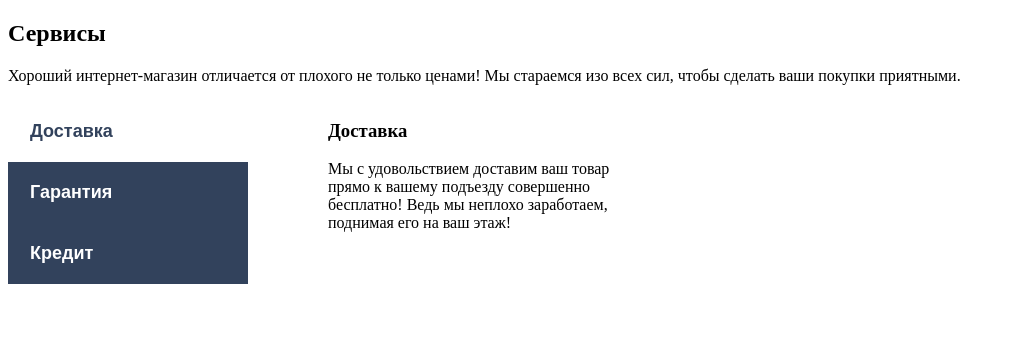
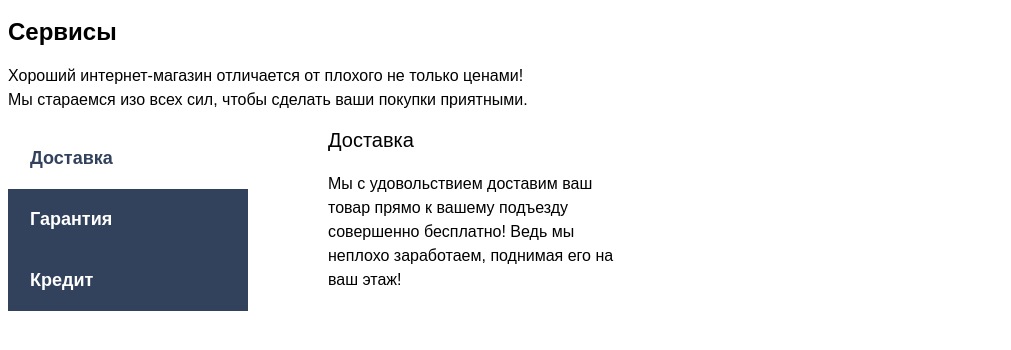
Before and after one commit to umnyash/css-simple-slider, a plain HTML site: page index.html in a window 1280 px wide. Shown: the whole page, without its empty margins (0-1011 px from the left). Drawn offline with Linux system fonts and the light colour scheme.

Commit message:
Группирует слайды в список.

```diff
--- a/index.html
+++ b/index.html
@@ -17,18 +17,21 @@
         <input type="radio" id="btn-credit" class="btn-credit" name="service-name">
         <label for="btn-credit" class="lbl-credit">Кредит</label>
 
+        <dl class="slide-list">
           <div class="slide slide-delivery">
-          <h3>Доставка</h3>
-          <p>Мы с удовольствием доставим ваш товар прямо к вашему подъезду совершенно бесплатно! Ведь мы неплохо заработаем, поднимая его на ваш этаж!</p>
+            <dt>Доставка</dt>
+            <dd>Мы с удовольствием доставим ваш товар прямо к вашему подъезду совершенно бесплатно! Ведь мы неплохо
+              заработаем, поднимая его на ваш этаж!</dd>
           </div>
           <div class="slide slide-guarantee">
-          <h3>Гарантия</h3>
-          <p>(текст про гарантию)</p>
+            <dt>Гарантия</dt>
+            <dd>(текст про гарантию)</dd>
           </div>
           <div class="slide slide-credit">
-          <h3>Кредит</h3>
-          <p>(текст про кредит)</p>
+            <dt>Кредит</dt>
+            <dd>(текст про кредит)</dd>
           </div>
+        </dl>
 	  </div>
     </section>
   </body>
--- a/style.css
+++ b/style.css
@@ -8,13 +8,13 @@ input:checked + label {
   color: #32425C;
 }
 
-.btn-delivery:checked ~ .slide-delivery {
+.btn-delivery:checked ~ .slide-list .slide-delivery {
   display: block;
 }
-.btn-guarantee:checked ~ .slide-guarantee {
+.btn-guarantee:checked ~ .slide-list .slide-guarantee {
   display: block;
 }
-.btn-credit:checked ~ .slide-credit {
+.btn-credit:checked ~ .slide-list .slide-credit {
   display: block;
 }
 
@@ -22,7 +22,7 @@ input:checked + label {
 .slider {
   display: grid;
   grid-template-columns: 240px 300px;
-  grid template-rows: 61px 61px 61px;
+  grid template-rows: 61px 61px 61px auto;
   column-gap: 80px;
 }
 
@@ -41,12 +41,21 @@ input:checked + label {
   grid-row: 3 / 4;
 }
 
-.slide {
+.slide-list {
   grid-column: 2 / 3;
-  grid-row: 1 / 4;
+  grid-row: 1 / 5;
 }
 
 /* Стилизация */
+body {
+  font-family: "Arial", sans-serif;
+  line-height: 1.5em;
+}
+
+p {
+  width: 520px;
+}
+
 input[class^="btn-"] {
   display: none;
 }
@@ -60,7 +69,6 @@ label {
   background-color: #32425C;
   color: #ffffff;
   vertical-align: middle;
-  font-family: Arial, sans-serif;
   font-weight: bold;
   font-size: 18px;
   line-height: 61px;
@@ -69,3 +77,16 @@ label {
 label:hover {
   background-color: #293449;
 }
+
+.slide-list {
+  margin: 0;
+}
+
+.slide dt {
+  font-size: 20px;
+  margin-bottom: 20px;
+}
+
+.slide dd {
+  margin: 0;
+}
```
Lines whose indentation alone changed are shown as unchanged.
